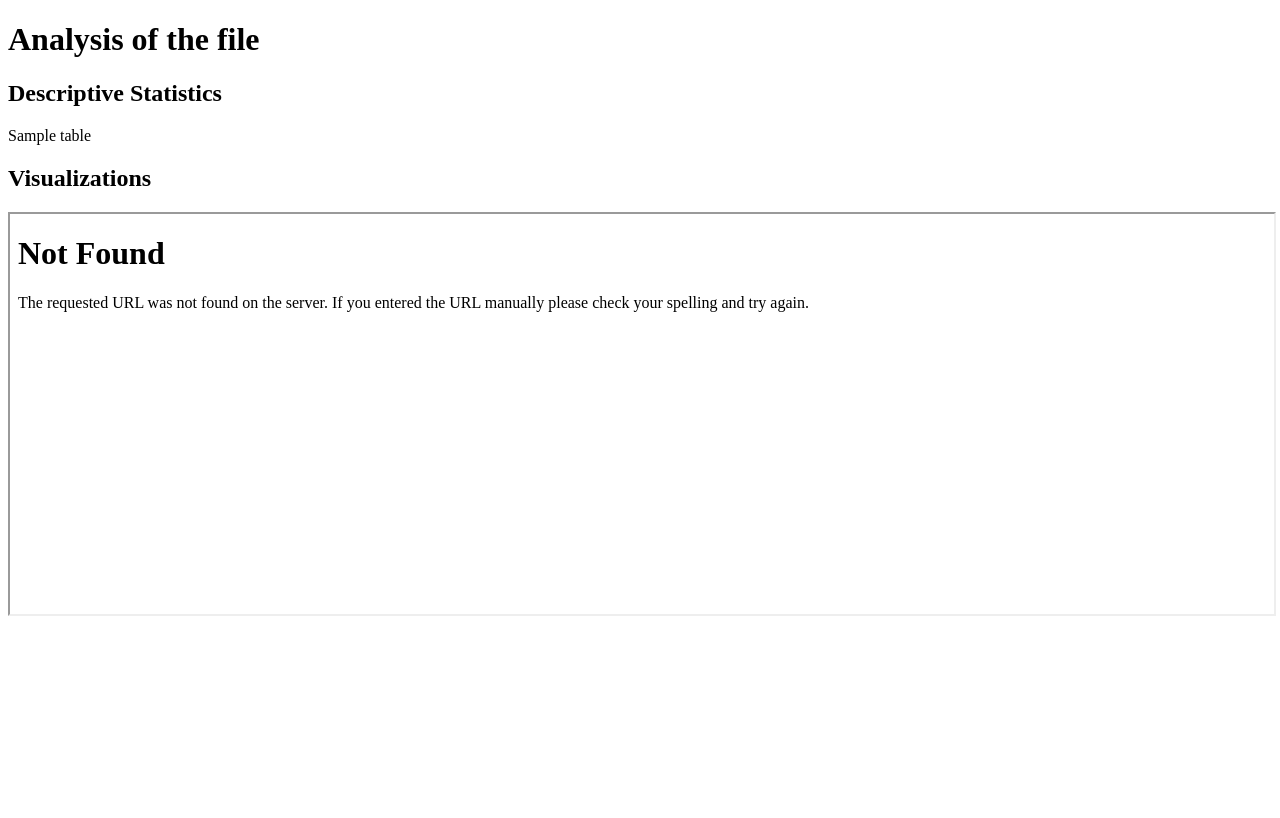
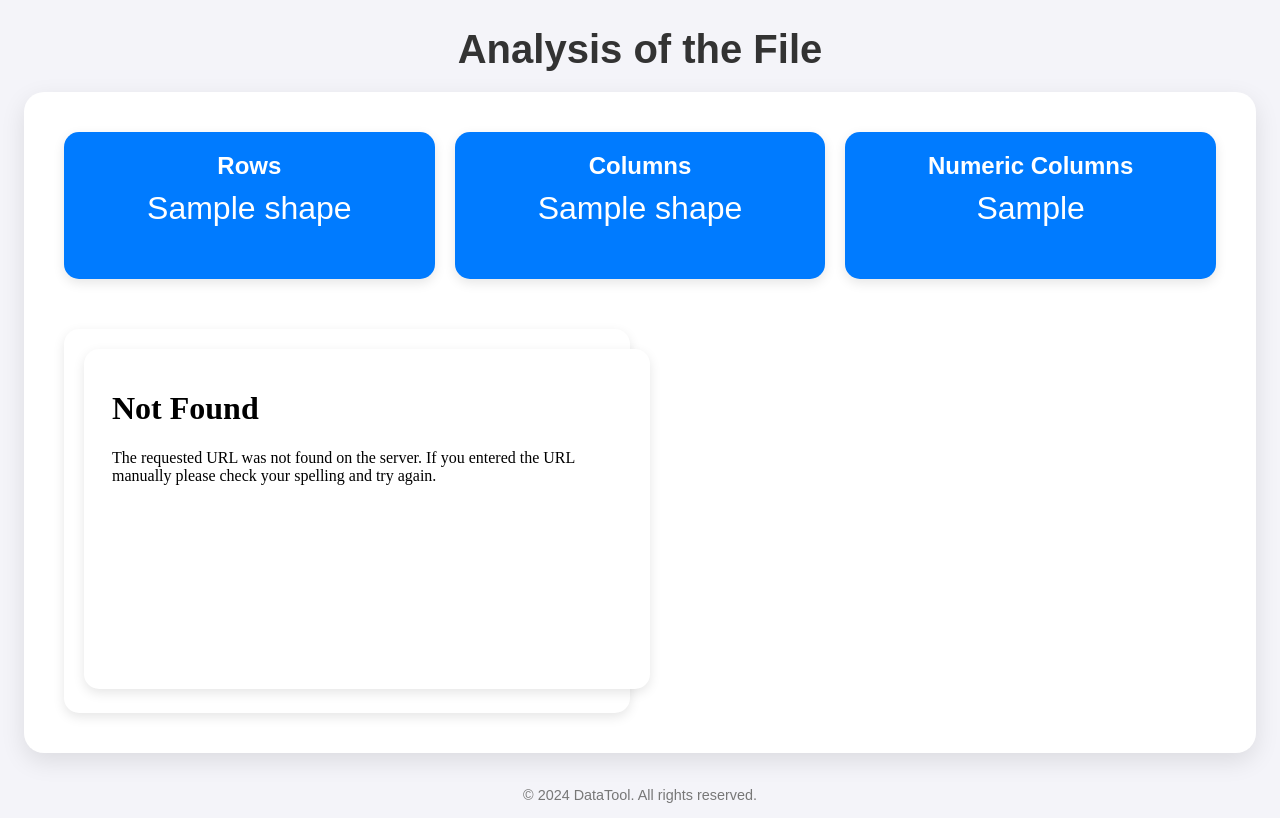
Before and after one commit to TarasVolianskyi/DataTool, a Flask app: template templates/analysis.html in a window 1280 px wide. Before the commit the page ends 616 px from the top, so only its background shows below. Run offline with Flask 3, Linux system fonts and the light colour scheme; the template is opened without the code that fills it: most values are stand-ins (such as "Sample title", 1, 10 or a date in 2020).

Commit message:
Update analysis dashboard UI and main functionality
- Updated analysis.html:
  - Implemented modern grid layout for stats and graphs
  - Added responsive design, shadows, rounded corners, and hover effects
  - Improved overall visual presentation with new color scheme

- Updated main.py:
  - Added logic to pass 'data' and 'numeric_columns' to the template for analysis
  - Improved graph generation and storage logic for visualizations
  - Enhanced error handling and file processing flow

- Updated upload.html:
  - Improved the UI for file upload with modern styles and animations
  - Added responsive design and hover effects for a better user experience

```diff
--- a/main.py
+++ b/main.py
@@ -39,6 +39,9 @@
     # Описова статистика
     description = data.describe(include='all').to_html()
 
+    # Визначення кількості числових колонок
+    numeric_columns = len(data.select_dtypes(include=['float64', 'int64']).columns)
+
     # Побудова графіків
     visualizations = []
     for column in data.select_dtypes(include=['float64', 'int64']).columns:
@@ -47,9 +50,15 @@
         fig.write_html(graph_path)
         visualizations.append(f'{column}_plot.html')
 
-    return render_template('analysis.html', tables=[description], columns=data.columns, graphs=visualizations)
+    # Передача змінних у шаблон
+    return render_template('analysis.html',
+                           tables=[description],
+                           data=data,
+                           numeric_columns=numeric_columns,
+                           graphs=visualizations)
 
 if __name__ == '__main__':
+    # Створення папки для завантажень, якщо вона не існує
     if not os.path.exists(app.config['UPLOAD_FOLDER']):
         os.makedirs(app.config['UPLOAD_FOLDER'])
     app.run(debug=True)
--- a/templates/analysis.html
+++ b/templates/analysis.html
@@ -3,25 +3,125 @@
 <head>
     <meta charset="UTF-8">
     <meta name="viewport" content="width=device-width, initial-scale=1.0">
-    <title>File Analysis</title>
+    <title>Analysis Dashboard</title>
+    <style>
+        body {
+            font-family: 'Arial', sans-serif;
+            background-color: #f4f4f9;
+            margin: 0;
+            padding: 0;
+            display: flex;
+            flex-direction: column;
+            align-items: center;
+            justify-content: center;
+        }
+
+        h1 {
+            font-size: 2.5rem;
+            margin-bottom: 20px;
+            color: #333;
+            text-align: center;
+        }
+
+        .dashboard-container {
+            display: grid;
+            grid-template-columns: repeat(3, 1fr);
+            grid-gap: 20px;
+            width: 90%;
+            max-width: 1200px;
+            background-color: #fff;
+            padding: 40px;
+            border-radius: 20px;
+            box-shadow: 0 8px 24px rgba(0, 0, 0, 0.1);
+        }
+
+        .stat-box {
+            background-color: #007bff;
+            color: white;
+            padding: 20px;
+            border-radius: 15px;
+            text-align: center;
+            box-shadow: 0 4px 12px rgba(0, 0, 0, 0.1);
+            transition: transform 0.3s ease, background-color 0.3s ease;
+        }
+
+        .stat-box:hover {
+            transform: translateY(-5px);
+            background-color: #0056b3;
+        }
+
+        .stat-box h3 {
+            font-size: 1.5rem;
+            margin: 0;
+        }
+
+        .stat-box p {
+            font-size: 2rem;
+            margin-top: 10px;
+        }
+
+        .graph-container {
+            grid-column: span 3;
+            display: grid;
+            grid-template-columns: repeat(2, 1fr);
+            grid-gap: 20px;
+            margin-top: 30px;
+        }
+
+        .graph {
+            background-color: #fff;
+            padding: 20px;
+            border-radius: 15px;
+            box-shadow: 0 4px 12px rgba(0, 0, 0, 0.1);
+        }
+
+        iframe {
+            width: 100%;
+            height: 300px;
+            border: none;
+            border-radius: 10px;
+        }
+
+        footer {
+            margin-top: 20px;
+            font-size: 0.9rem;
+            color: #777;
+            text-align: center;
+        }
+    </style>
 </head>
 <body>
-    <h1>Analysis of the file</h1>
 
-    <!-- Описова статистика -->
-    <h2>Descriptive Statistics</h2>
-    <div>
-        {% for table in tables %}
-            {{ table | safe }}
-        {% endfor %}
+    <h1>Analysis of the File</h1>
+
+    <div class="dashboard-container">
+        <!-- Інформаційні блоки -->
+        <div class="stat-box">
+            <h3>Rows</h3>
+            <p>{{ data.shape[0] }}</p>
+        </div>
+        <div class="stat-box">
+            <h3>Columns</h3>
+            <p>{{ data.shape[1] }}</p>
+        </div>
+        <div class="stat-box">
+            <h3>Numeric Columns</h3>
+            <p>{{ numeric_columns }}</p>
+        </div>
+
+        <!-- Графіки -->
+        <div class="graph-container">
+            {% for graph in graphs %}
+                <div class="graph">
+                    <iframe src="/static/{{ graph }}" class="graph"></iframe>
+                </div>
+            {% endfor %}
+        </div>
     </div>
 
-    <!-- Візуалізації -->
-    <h2>Visualizations</h2>
-    <div>
-        {% for graph in graphs %}
-            <iframe src="/static/{{ graph }}" width="100%" height="400px"></iframe>
-        {% endfor %}
-    </div>
+    <footer>
+        <p>© 2024 DataTool. All rights reserved.</p>
+    </footer>
+
 </body>
 </html>
```
Also changed, not shown: templates/upload.html (+67 -10 lines).
